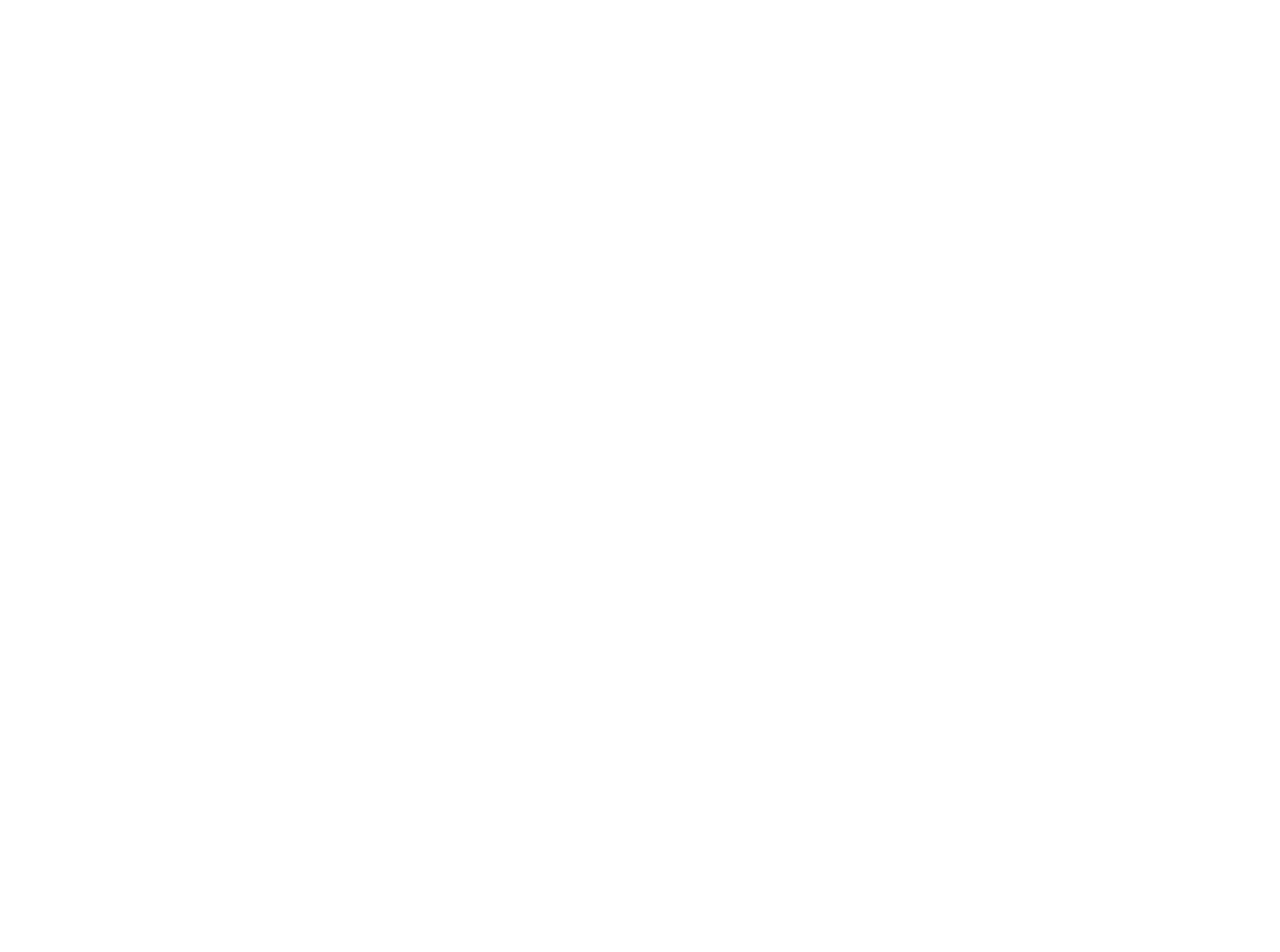
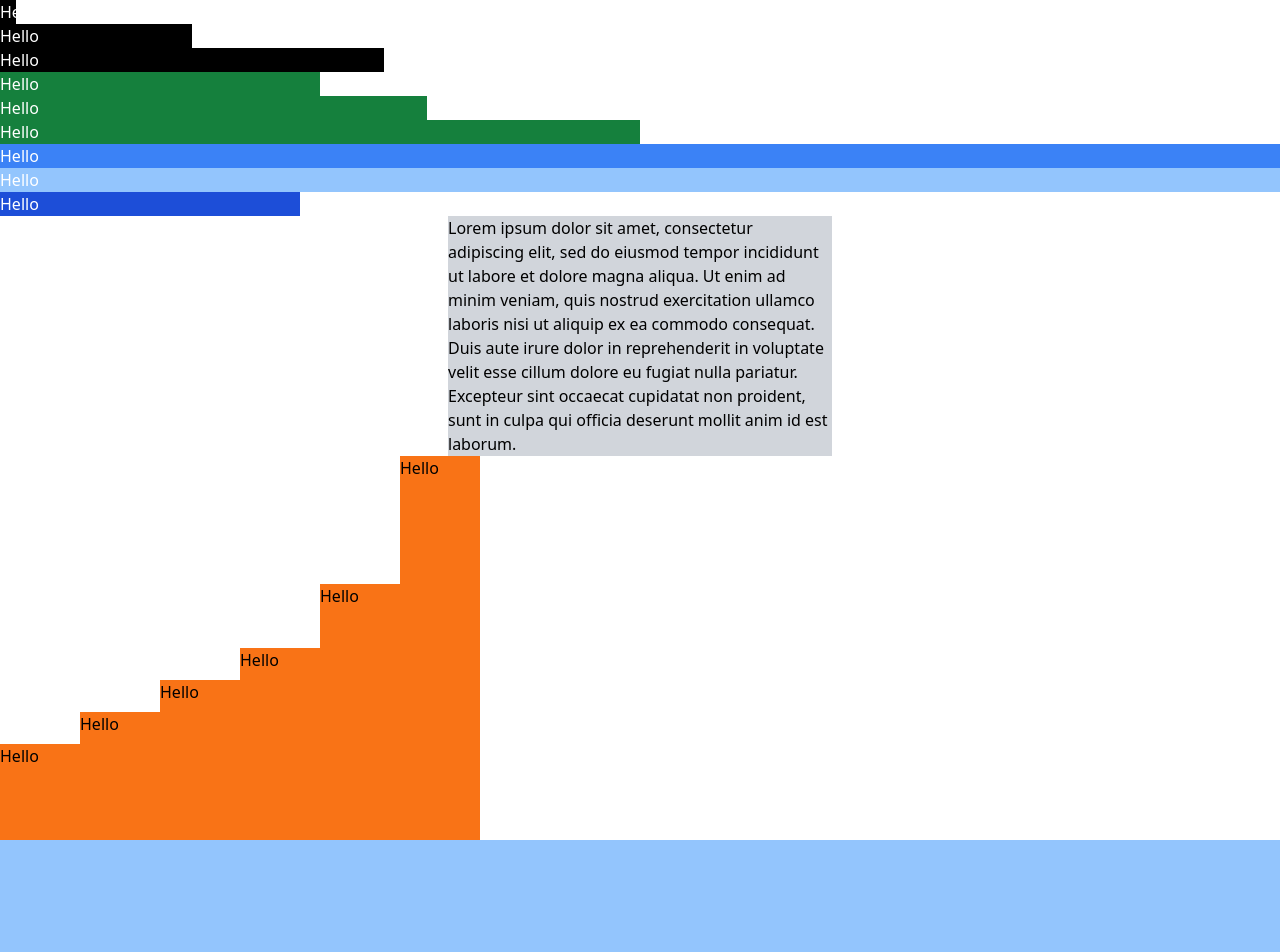
Before and after one commit to akramghaleb/tailwindcss_sandbox, a plain HTML site: page 05-sizing/index.html in a window 1280 px wide. Shown: the top 952 px of the page. Before the commit the page ends 800 px from the top, so only its background shows below. Drawn offline with nearby package versions, Linux system fonts and the light colour scheme.

Commit message:
Update index.html

```diff
--- a/05-sizing/index.html
+++ b/05-sizing/index.html
@@ -9,26 +9,47 @@
   </head>
   <body>
     <!-- Width -->
+    <div class="bg-black text-white w-4">Hello</div>
+    <div class="bg-black text-white w-48">Hello</div>
+    <div class="bg-black text-white w-96">Hello</div>
 
     <!-- Percentages -->
+    <div class="bg-green-700 text-white w-1/4">Hello</div>
+    <div class="bg-green-700 text-white w-1/3">Hello</div>
+    <div class="bg-green-700 text-white w-1/2">Hello</div>
 
     <!-- Width of the viewport -->
+    <div class="bg-blue-500 text-white w-screen">Hello</div>
 
     <!-- 100% of container -->
+    <div class="bg-blue-300 text-white w-full">Hello</div>
 
     <!-- min/max content -->
 
     <!-- Arbitrary width -->
+    <div class="bg-blue-700 text-white w-[300px]">Hello</div>
 
     <!-- Max Width -->
+    <div class="bg-gray-300 max-w-sm mx-auto">Lorem ipsum dolor sit amet, consectetur adipiscing elit, sed do eiusmod tempor incididunt ut labore et dolore magna aliqua. Ut enim ad minim veniam, quis nostrud exercitation ullamco laboris nisi ut aliquip ex ea commodo consequat. Duis aute irure dolor in reprehenderit in voluptate velit esse cillum dolore eu fugiat nulla pariatur. Excepteur sint occaecat cupidatat non proident, sunt in culpa qui officia deserunt mollit anim id est laborum.</div>
 
     <!-- Height (Most of the same options as widths) -->
+    <div class="flex items-end">
+      <div class="bg-orange-500 w-20 h-24">Hello</div>
+      <div class="bg-orange-500 w-20 h-32">Hello</div>
+      <div class="bg-orange-500 w-20 h-40">Hello</div>
+      <div class="bg-orange-500 w-20 h-48">Hello</div>
+      <div class="bg-orange-500 w-20 h-64">Hello</div>
+      <div class="bg-orange-500 w-20 h-96">Hello</div>
+    </div>
 
     <!-- Min Height -->
 
     <!-- Max Height -->
 
     <!-- Full screen height -->
+    <div class="flex bg-blue-300 text-white h-screen">
+      <div class="mx-auto my-auto">Hello</div>
+    </div>
   </body>
 </html>
 
```
